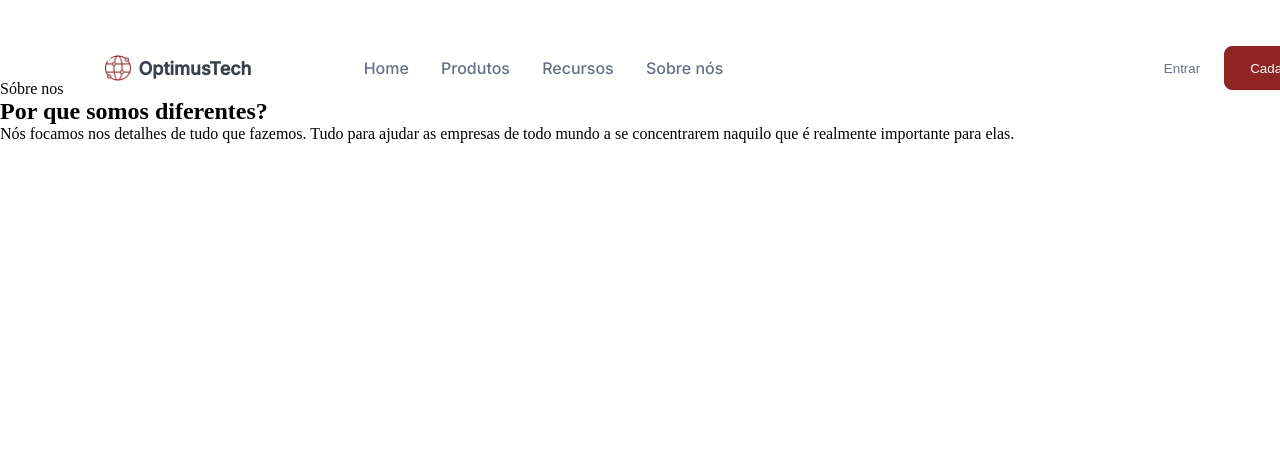
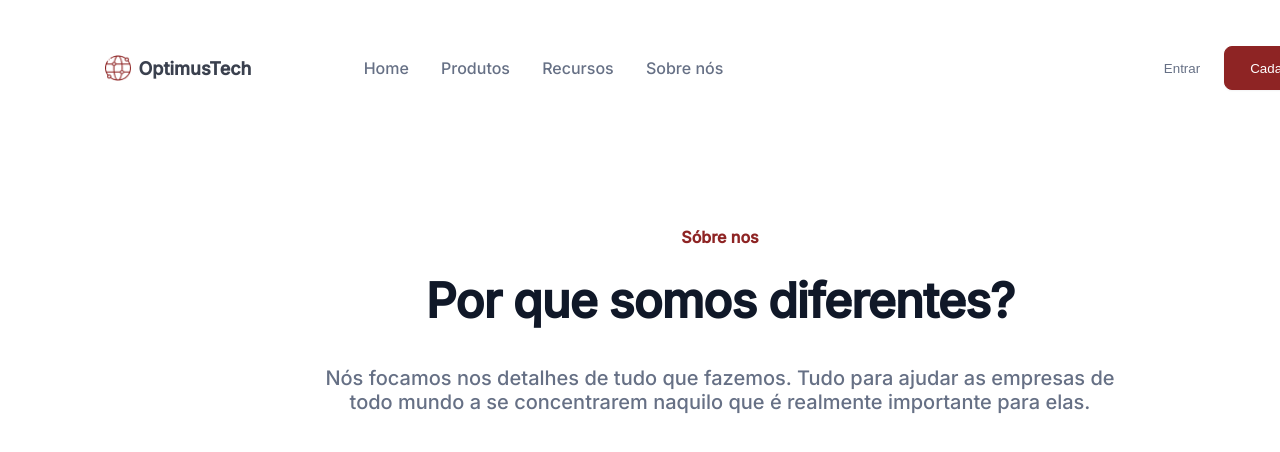
Before and after one commit to thiaaagao/7daysofcode, a plain HTML site: page index.html in a window 1280 px wide. Shown: the top 452 px of the page. Drawn offline with Linux system fonts and the light colour scheme.

Commit message:
about-us

```diff
--- a/css/style.css
+++ b/css/style.css
@@ -1,4 +1,8 @@
 @import url('https://fonts.googleapis.com/css2?family=Inter:wght@500&family=Poppins:wght@300;600&display=swap');
+:root {
+    --text-color: #667085;
+    --main-color: #8E2424;
+}
 *{
     margin: 0 auto;
 
@@ -118,3 +122,62 @@
 .container-botao .button-two:hover{
     cursor: pointer;
 }
+
+.sobre-nos{
+
+  /*   font-weight: 600; */
+
+    display: flex; /* DISPLAY FLEX - GAP DA UM ESPAÇAMENTO ENTRE FILHOS DE UMA DIV */
+    padding: 96px 0;
+    /* Fonte */
+    font-family: 'Inter';
+
+    width: 1440px;
+    height: 407px;
+
+    /* Alinhamento  */
+    justify-content: center;
+    align-items: center;
+    flex-direction: column;
+
+    /* gap: 20px; */ /* usar sempre com display flex */
+
+}
+
+.sobre-nos span{
+    margin-bottom: 24px;
+    font-size: 16px;
+    font-weight: 600;
+    color: var(--main-color);
+
+}
+
+.sobre-nos h1{
+
+    margin-bottom: 36px;
+
+    color: #101828;
+    font-size: 48px;
+    font-weight: 600;
+
+    /* Espaçamento entre letras */
+    letter-spacing: -0.02em;
+}
+
+.sobre-nos p{
+
+    color: #667085;
+
+    margin-bottom: 107px;
+
+    font-size: 20px;
+    font-weight: 400;
+
+    text-align: center;
+
+    /* Definir largura e altura */
+    width: 796px;
+    height: 60px;
+
+
+}
```
